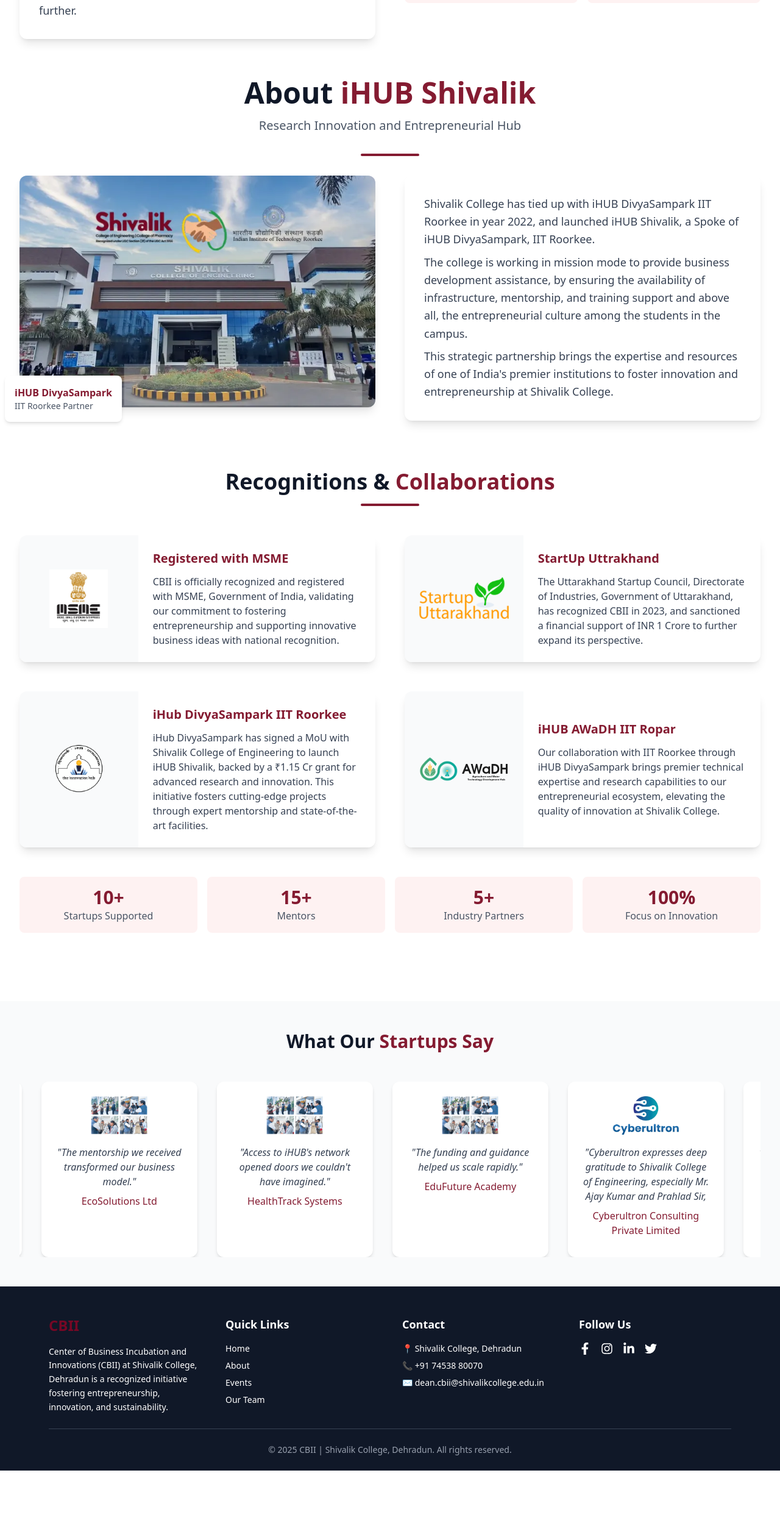
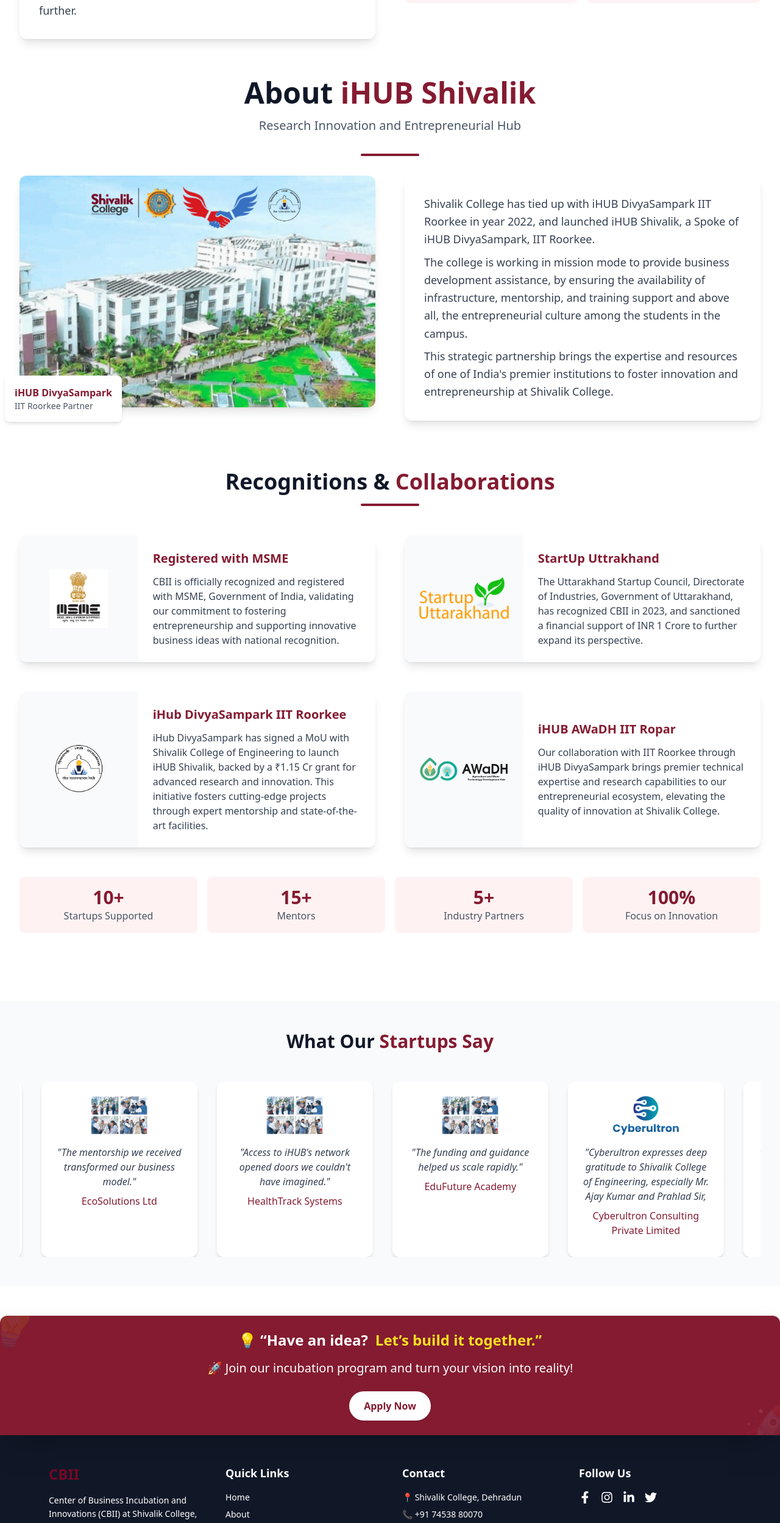
Before and after one commit to Suman9709/CBII, a React (Vite) app in the folder cbii/: page / in a window 1280 px wide. Shown: the part 1471-3969 px from the top of the page at 61% size. Before the commit the page ends 3883 px from the top, so only its background shows below. Built offline with nearby package versions, Linux system fonts and the light colour scheme.

Commit message:
change about iHUb Shivalik image and added some content in mainpage

```diff
--- a/cbii/src/Components/About.jsx
+++ b/cbii/src/Components/About.jsx
@@ -2,6 +2,7 @@
 import { motion } from 'framer-motion';
 import cbii1 from '../Images/cbii1.webp';
 import clg2 from '../Images/clg2.webp';
+import divyasampark from '../Images/divyasampark.png'
 import msme from '../Images/Logo/msme.webp';
 import startuputtrakhand from '../Images/Logo/startuputtrakhand.png'
 import ihubdivyasampark from '../Images/Logo/ihubdivyasampark.png'
@@ -97,7 +98,7 @@
                     <motion.div {...fadeInUp} viewport={{ once: true }} className="lg:w-1/2 relative">
                         <div className="relative h-full" style={{ height: '57.5%', minHeight: '380px' }}>
                             <img
-                                src={clg2}
+                                src={divyasampark}
                                 alt="iHub Shivalik at Shivalik College"
                                 className="absolute h-full w-full rounded-xl shadow-lg object-cover hover:scale-105 transition-transform duration-500"
                             />
@@ -155,7 +156,7 @@
                                 <div className="md:w-2/3 p-6 flex flex-col justify-center">
                                     <h3 className="text-xl font-bold text-[#841B31] mb-3">iHub DivyaSampark IIT Roorkee</h3>
                                     <p className="text-gray-700">
-                                      iHub DivyaSampark has signed a MoU with Shivalik College of Engineering to launch iHUB Shivalik, backed by a ₹1.15 Cr grant for advanced research and innovation. This initiative fosters cutting-edge projects through expert mentorship and state-of-the-art facilities.
+                                        iHub DivyaSampark has signed a MoU with Shivalik College of Engineering to launch iHUB Shivalik, backed by a ₹1.15 Cr grant for advanced research and innovation. This initiative fosters cutting-edge projects through expert mentorship and state-of-the-art facilities.
                                     </p>
 
                                 </div>
@@ -196,6 +197,7 @@
                         </div>
                     </div>
                 </motion.div>
+
             </div>
         </div>
     );
--- a/cbii/src/Components/Events.jsx
+++ b/cbii/src/Components/Events.jsx
@@ -44,7 +44,7 @@
   };
 
   return (
-    <div className="w-full mt-16">
+    <div className="w-full mt-18">
       {/* Carousel Section */}
       <div className="relative w-full h-[90vh] overflow-hidden">
         {carouselImages.map((img, idx) => (
--- a/cbii/src/Components/MainPage.jsx
+++ b/cbii/src/Components/MainPage.jsx
@@ -3,14 +3,41 @@
 import About from './About'
 import Testimonial from './Testimonial'
 import ScrolltoTop from './ScrolltoTop'
+import { Link } from 'react-router-dom'
 
 const MainPage = () => {
   return (
     <div>
-       <ScrolltoTop />
-        <HeroPage/>
-        <About />
-        <Testimonial/>
+      <ScrolltoTop />
+      <HeroPage />
+      <About />
+      <Testimonial />
+
+      <div className="bg-[#841B31] text-white py-6 px-4 md:px-8 text-center rounded-t-xl shadow-2xl mt-12 relative overflow-hidden">
+        <div className="absolute -top-6 -left-6 text-7xl opacity-10 rotate-12">💡</div>
+        <div className="absolute -bottom-6 -right-6 text-7xl opacity-10 -rotate-12">🚀</div>
+
+        <h1 className="text-xl md:text-2xl font-bold mb-4 flex justify-center items-center gap-3">
+          💡 “Have an idea? <span className="text-yellow-300">Let’s build it together.”</span>
+        </h1>
+
+        <p className="text-lg md:text-xl mb-6">
+          🚀 Join our incubation program and turn your vision into reality!
+        </p>
+
+        <div className="flex justify-center gap-4 flex-wrap">
+          <Link
+            to={"/incubationprogramregistration"}
+            className="bg-white text-[#841B31] px-6 py-3 rounded-full font-semibold shadow hover:bg-gray-100 transition duration-300"
+          >
+            Apply Now
+          </Link>
+
+        </div>
+      </div>
+
+
+
     </div>
   )
 }
```
Also changed, not shown: cbii/src/Images/divyasampark.png (added).
